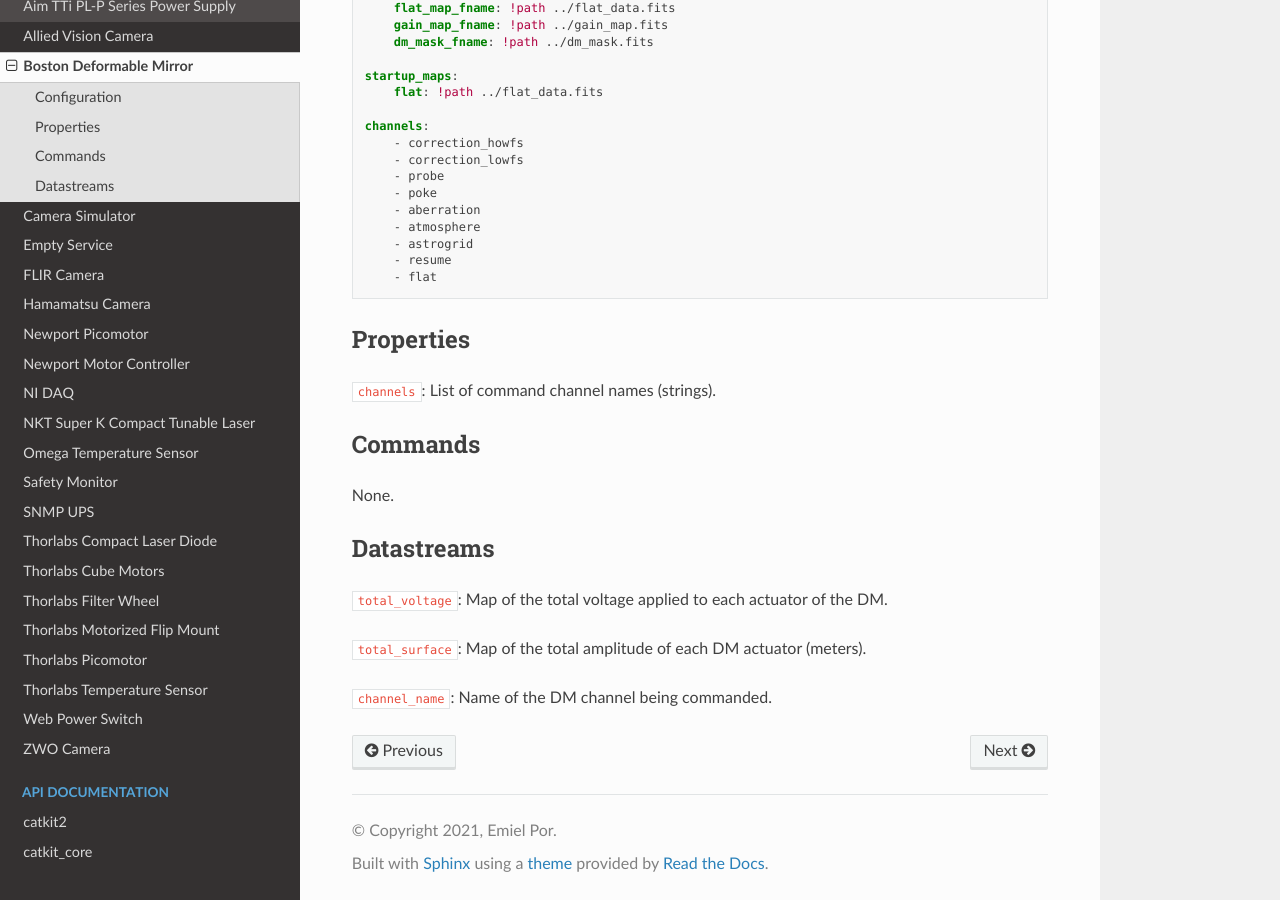
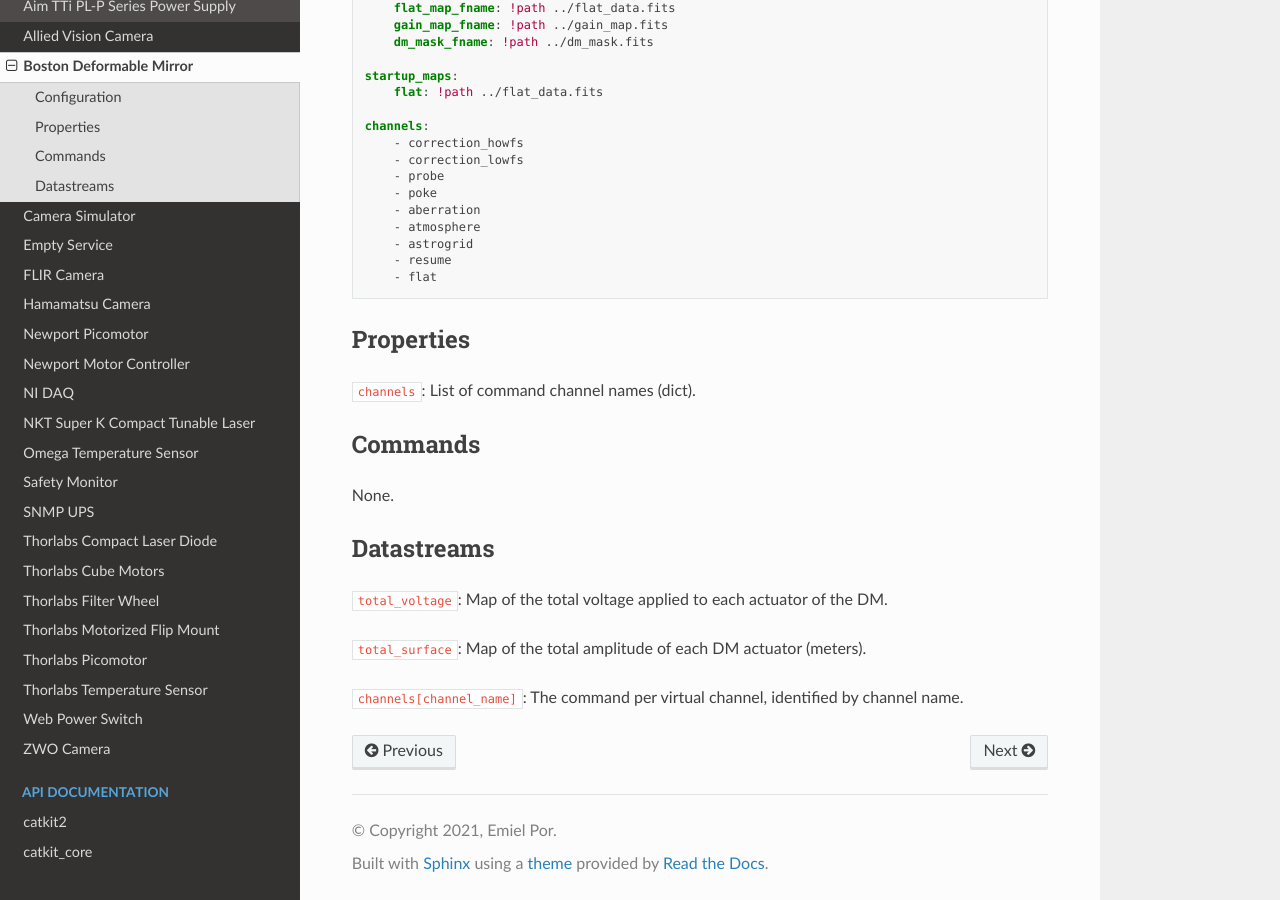
Before and after one commit to spacetelescope/catkit2, a Sphinx documentation site: the page built from docs/services/bmc_dm.rst, in a window 1280 px wide and 900 px high, scrolled down 550 px. Built offline with Sphinx 7.4.7 and the Read the Docs theme 2.0.0, drawn with Linux system fonts in a browser that asks for light colours.

Commit message:
additional bmc_dm service doc updates

```diff
--- a/docs/services/bmc_dm.rst
+++ b/docs/services/bmc_dm.rst
@@ -40,7 +40,7 @@ Configuration
 
 Properties
 ----------
-``channels``: List of command channel names (strings).
+``channels``: List of command channel names (dict).
 
 Commands
 --------
@@ -53,4 +53,4 @@ Datastreams
 
 ``total_surface``: Map of the total amplitude of each DM actuator (meters).
 
-``channel_name``: Name of the DM channel being commanded.
+``channels[channel_name]``: The command per virtual channel, identified by channel name.
```
